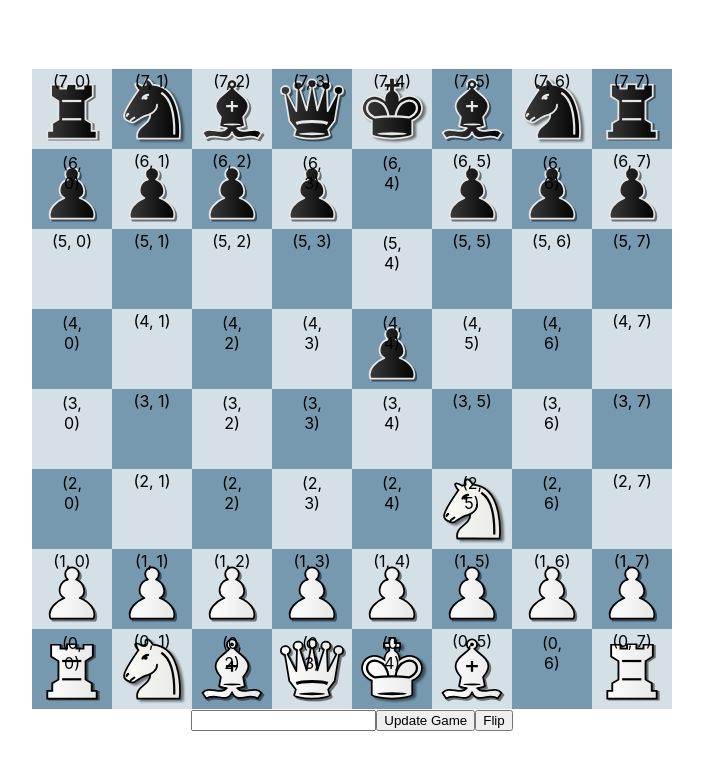
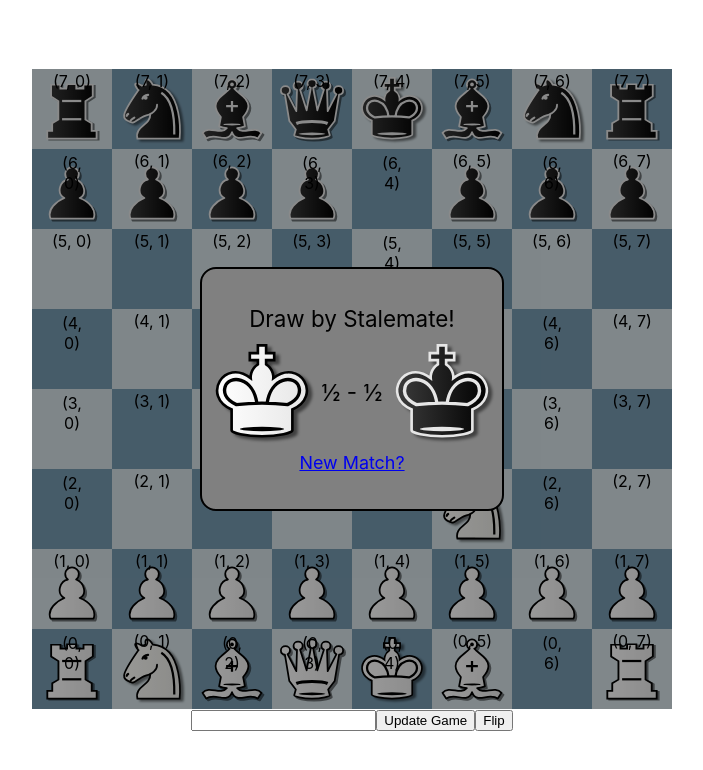
Before and after one commit to BlueBetaFish/chess-gui, a React (Create React App) app: page / in a window 1280 px wide. Shown: the top 770 px of the page, without its empty margins (288-991 px from the left). Built offline with nearby package versions, Linux system fonts and the light colour scheme.

Commit message:
modal working

```diff
--- a/src/components/ChessGame.tsx
+++ b/src/components/ChessGame.tsx
@@ -10,6 +10,7 @@ import { connect, ConnectedProps } from "react-redux";
 import { RootState } from "../state/store"
 import { updateGame } from '../state/slices/gameSlice'
 import { boardToFEN } from '../chess-board/FEN'
+import GameOverModal from './GameOverModal'
 
 
 
@@ -167,6 +168,7 @@ export class ChessGame extends Component<GameProps, GameState> {
         return (
 
             <div className={styles.container}>
+
                 {(this.state.askForPromotion) ?
                     <ChessPromotionSelector
                         index={this.state.promoteToIndex}
@@ -186,10 +188,8 @@ export class ChessGame extends Component<GameProps, GameState> {
                     flipBoard={this.props.flipGame}
                     checkIndex={this.props.gameObj.kingInCheckCoordinate ?? new Coordinate()}
                 />
-                {(this.props.gameObj.gameStatus === GameStatus.CHECKMATE || this.props.gameObj.gameStatus === GameStatus.STALEMATE) ?
-                    <span >{this.props.gameObj.gameStatus}! <a href='/'>Reload.</a></span> :
-                    <></>
-                }
+                {/* <GameOverModal gameStatus={this.props.gameObj.gameStatus} /> */}
+                <GameOverModal gameStatus={GameStatus.STALEMATE} winner={Color.WHITE} />
             </div>
         )
     }
--- /dev/null
+++ b/src/components/GameOverModal.tsx
@@ -0,0 +1,49 @@
+import { Component } from 'react'
+import { GameStatus } from '../chess-board/chessUtility'
+import { Color } from '../chess-board/Pieces'
+import styles from "../styles/GameOverModal.module.css"
+
+type GameOverModalProps = {
+    gameStatus: GameStatus,
+    winner: Color,
+}
+
+export default class GameOverModal extends Component<any, GameOverModalProps> {
+
+    themeStringPrefix: string;
+    constructor(props: GameOverModalProps) {
+        super(props)
+        this.themeStringPrefix = `assets/pieces/cardinal/`
+    }
+    render() {
+        switch (this.props.gameStatus) {
+            case GameStatus.CHECKMATE:
+                return (
+                    <div className={styles.modal}>
+                        <div className={styles.modalBox}>
+                            {((this.props.winner == Color.WHITE) ? "White" : "Black") + " won!"}
+                            <img src={this.themeStringPrefix + ((this.props.winner == Color.WHITE) ? "wk.svg" : "bk.svg")} />
+                            <span><a href="/">New Match?</a></span>
+                        </div>
+                    </div >
+                )
+            case GameStatus.STALEMATE:
+                return (
+                    <div className={styles.modal}>
+                        <div className={styles.modalBox}>
+                            Draw by Stalemate!
+                            <div className={styles.drawDiv}>
+                                <img src={this.themeStringPrefix + "wk.svg"} />
+                                 ½ - ½
+                                <img src={this.themeStringPrefix + "bk.svg"} />
+                            </div>
+                            <span><a href="/">New Match?</a></span>
+                        </div>
+                    </div >
+                )
+            default:
+                return <></>
+        }
+
+    }
+}
--- /dev/null
+++ b/src/styles/GameOverModal.module.css
@@ -0,0 +1,48 @@
+:root {
+    --dialogueDimentions: 25vmin;
+}
+
+.modal {
+    display: grid;
+    place-items: center;
+    position: fixed;
+    z-index: 4;
+    width: 80vmin;
+    height: 80vmin;
+    background-color: rgba(0, 0, 0, 0.4);
+    /* Black w/ opacity */
+}
+
+.modalBox {
+    display: flex;
+    flex-direction: column;
+    align-items: center;
+    justify-content: center;
+    max-width: fit-content;
+    min-width: 30vmin;
+    height: 30vmin;
+    background-color: gray;
+    border-radius: 2vmin;
+    font-size: 1.4em;
+    border: 0.1em solid black;
+}
+
+.drawDiv {
+    display: flex;
+    align-items: center;
+    justify-content: center;
+}
+
+.drawDiv img {
+    width: 15vmin !important;
+    height: 15vmin !important;
+}
+
+.modal img {
+    width: 20vmin;
+    height: 20vmin;
+}
+
+.modal span {
+    font-size: 0.8em;
+}
```
